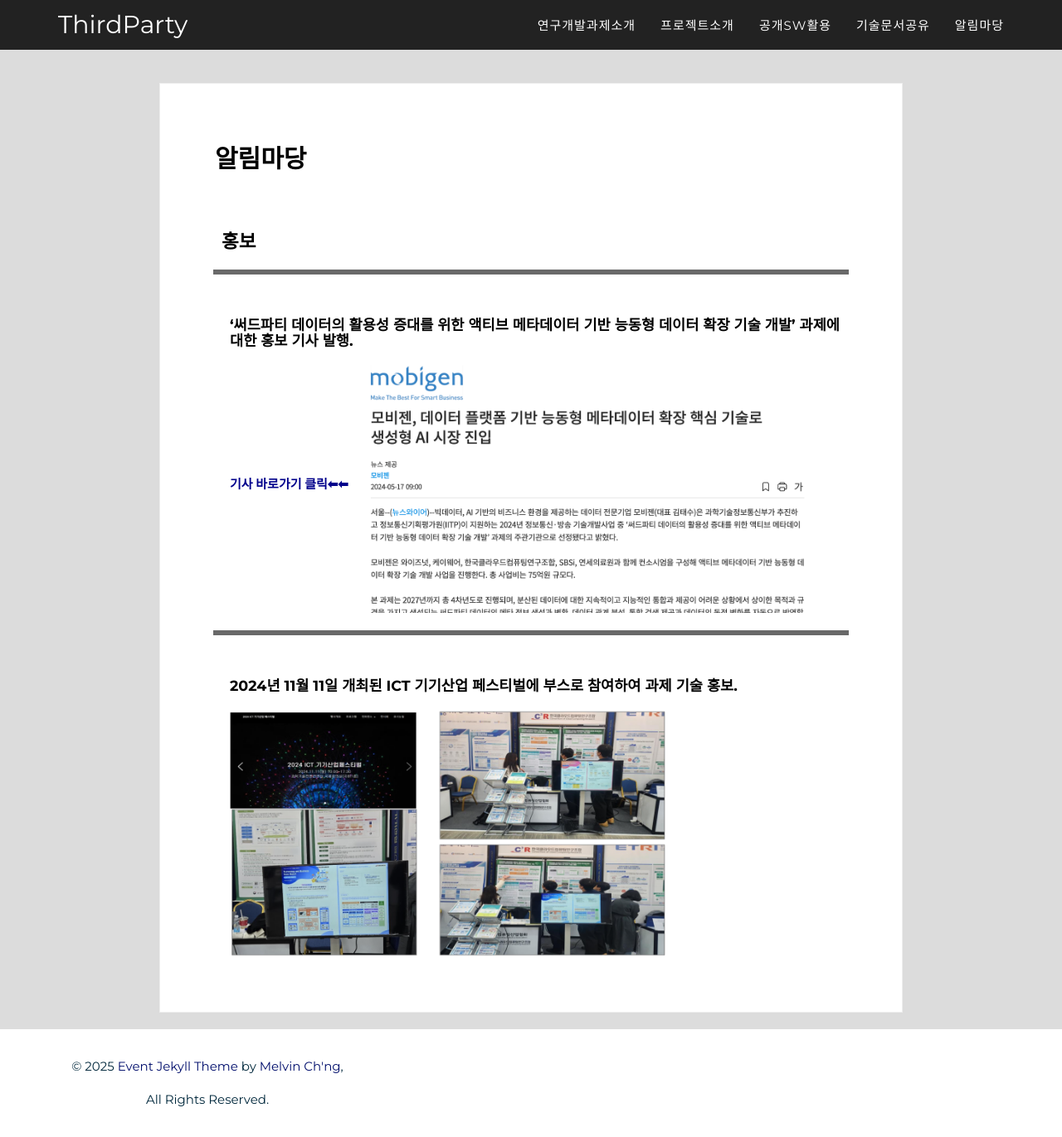
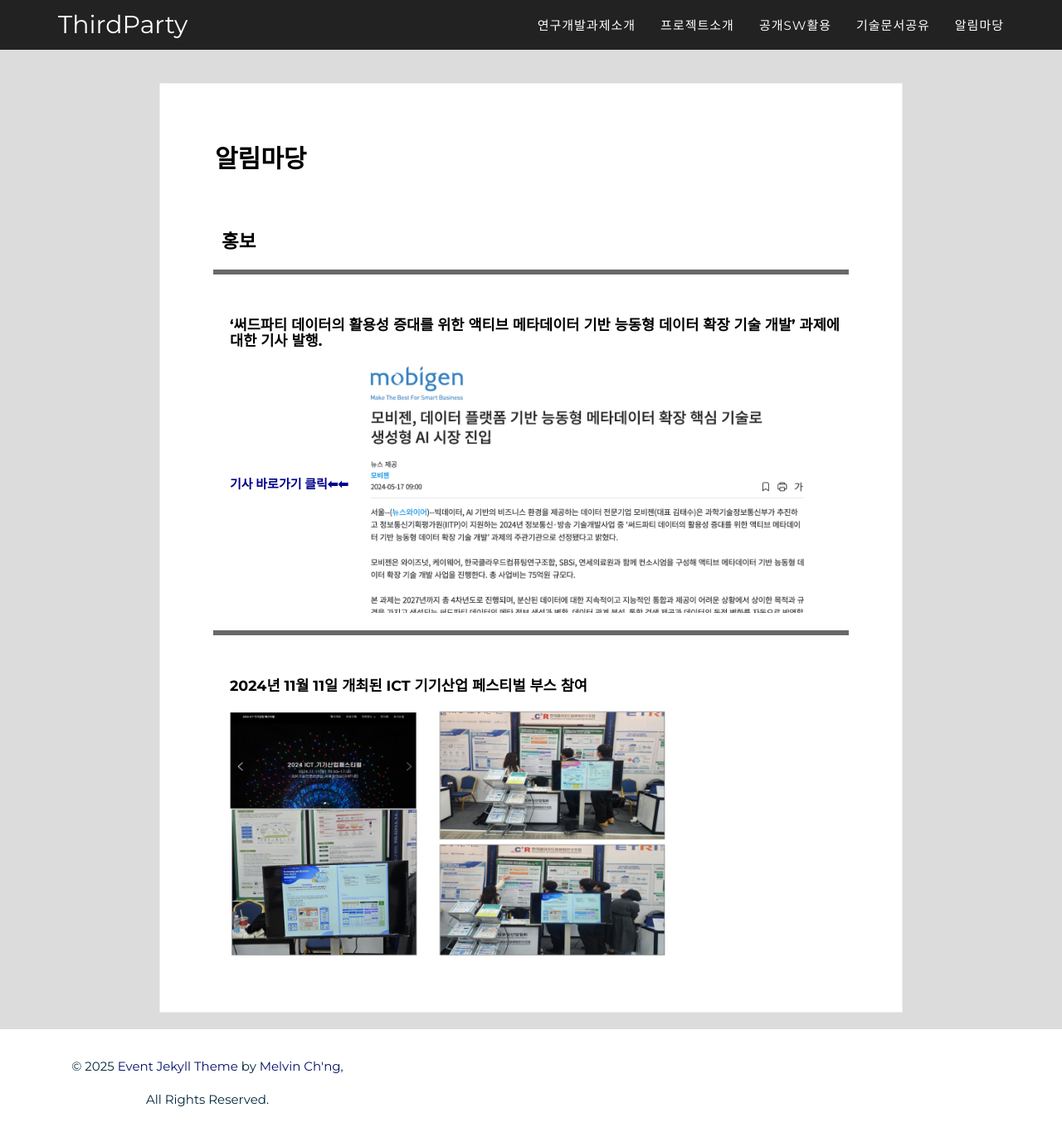
Before and after one commit to ThirdActiveDataExTech/ThirdActiveDataExTech.github.io, a Jekyll site: the page built from 2016_pages/announcement.html, in a window 1280 px wide and 1371 px high. Shown: the whole window at 83% size. Built offline with Jekyll 4.4.1, drawn with Linux system fonts in a browser that asks for light colours; some web fonts are replaced.

Commit message:
[알림마당]
- 내용 수정

```diff
--- a/2016_pages/announcement.html
+++ b/2016_pages/announcement.html
@@ -9,13 +9,13 @@
     <h1 class="title">{{ page.title }}</h1>
     <h2>홍보</h2>
     <hr style="border: 3px solid dimgray;">
-    <h3>‘써드파티 데이터의 활용성 증대를 위한 액티브 메타데이터 기반 능동형 데이터 확장 기술 개발’ 과제에 대한 홍보 기사 발행.<br></h3>
+    <h3>‘써드파티 데이터의 활용성 증대를 위한 액티브 메타데이터 기반 능동형 데이터 확장 기술 개발’ 과제에 대한 기사 발행.<br></h3>
     <a class="context1" href="https://www.newswire.co.kr/newsRead.php?no=989803">
         기사 바로가기 클릭⬅︎⬅︎
     </a>
     <img class="announce-img" src="/css/2016_style/img/press-release1.png" alt="">
     <hr style="border: 3px solid dimgray;">
-    <h3>2024년 11월 11일 개최된 ICT 기기산업 페스티벌에 부스로 참여하여 과제 기술 홍보.</h3>
+    <h3>2024년 11월 11일 개최된 ICT 기기산업 페스티벌 부스 참여</h3>
     <p class="context1">
         </p>
     <img class="announce-img" src="/css/2016_style/img/CCCR-promotion.png" alt="">
```
